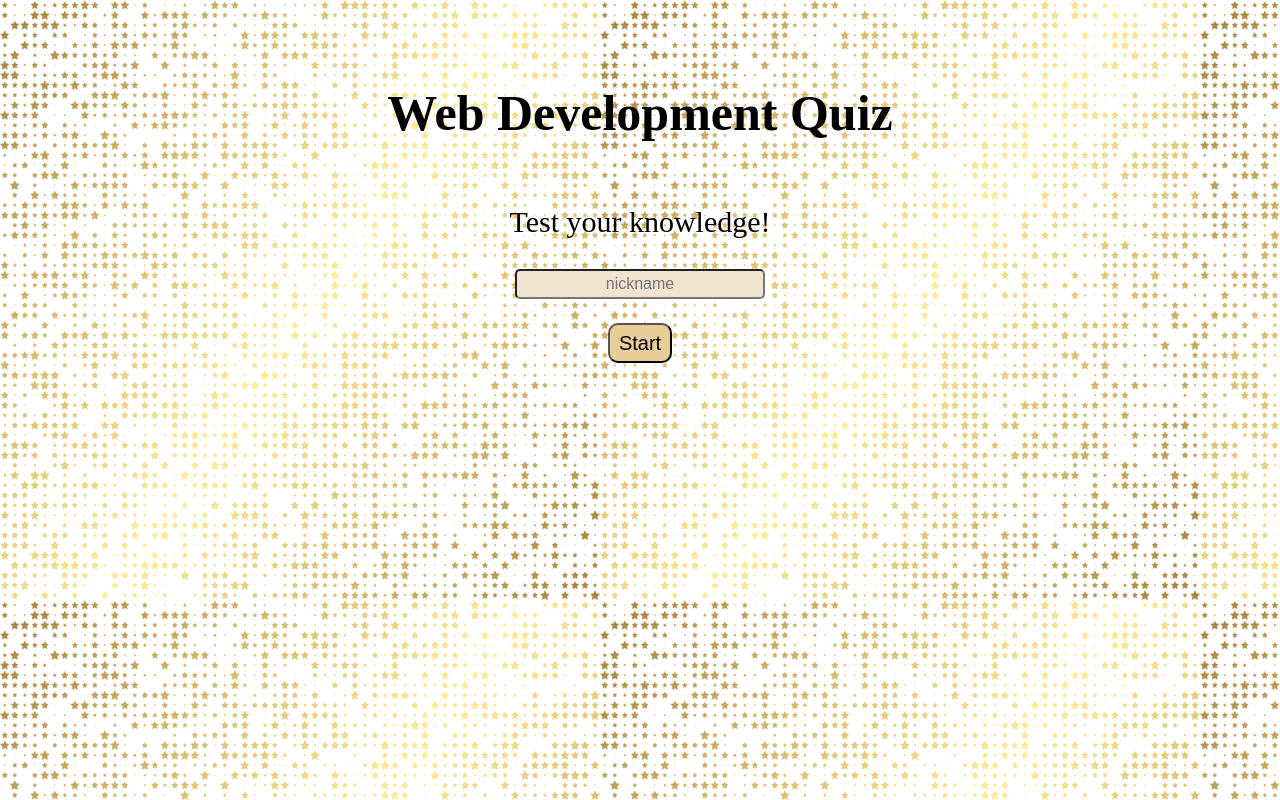
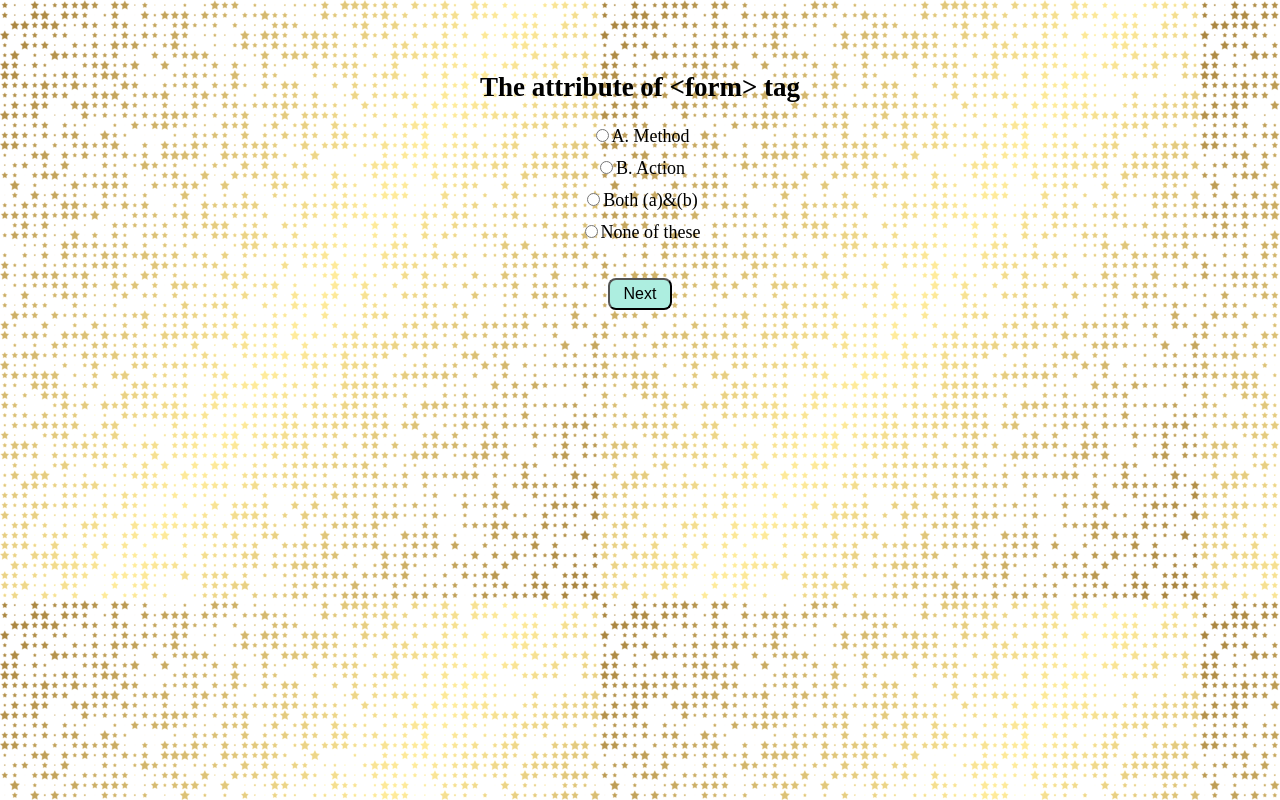
Before and after one commit to soyyogi/WebDev-QuizGame, a plain HTML site: page index.html in a window 1280 px wide. Both pictures are taken after a click on the button "Start". Drawn offline with Linux system fonts and the light colour scheme.

Commit message:
Add event listener to start button and game layout

```diff
--- a/index.html
+++ b/index.html
@@ -14,7 +14,14 @@
         <button class="start-button">Start</button>
     </div>
 
+    <div class="game">
+        <div class="progress-container">
+            <span class="progress-bar"></span>
+        </div>
+    </div>
+    <div class="score-board"></div>
 
 
+    <script src="./script.js"></script>
 </body>
 </html>
--- a/script.js
+++ b/script.js
@@ -1,3 +1,5 @@
+// questions list
+
 const questions = [
     {
         title: 'The attribute of <form> tag',
@@ -100,3 +102,52 @@ const questions = [
         answer: 'C. clearInterval()'
     },
 ]
+
+let score = []
+
+
+// name and start buttons selectors
+const name = document.querySelector('.nickname')
+const startButton = document.querySelector('.start-button')
+
+
+// div selectors
+const startPage = document.querySelector('.start-page')
+const game = document.querySelector('.game')
+const scoreBoard = document.querySelector('.score-board')
+
+
+// progress bar
+const progressBar = document.querySelector('.progress-bar')
+
+
+
+// event listeners
+
+startButton.addEventListener('click', () => {
+    startPage.style.display = 'none'
+    score.push({
+        name: name.value,
+        score: 0
+    })
+
+    const q = document.createElement('h2')
+    q.textContent = questions[0].title
+    game.appendChild(q)
+
+    questions[0].options.forEach(option => {
+        const input = document.createElement('input')
+        const label = document.createElement('label')
+        input.setAttribute('type', 'radio')
+        input.setAttribute('name', 'answer')
+        input.value = option
+        label.appendChild(input)
+        label.innerHTML += option
+        game.appendChild(label)
+    });
+
+    const nextButton = document.createElement('button')
+    nextButton.classList.add('next-button')
+    nextButton.textContent = 'Next'
+    game.appendChild(nextButton)
+})
--- a/style.css
+++ b/style.css
@@ -40,15 +40,42 @@ body {
 
 .start-button {
     width: 64px;
-    height: 40px;
-    font-size: 20px;
-    border-radius: 10px;
+    height: 32px;
+    font-size: 16px;
+    border-radius: 8px;
     outline: none;
     cursor: pointer;
-
     background: rgb(233, 205, 153);
 }
 
 .start-button:active{
     transform: scale(0.95);
 }
+
+.game {
+    margin-top: 50px;
+    display: flex;
+    justify-content: center;
+    flex-direction: column;
+    align-items: center;
+    font-size: 18px;
+}
+
+input {
+    margin-bottom: 16px;
+}
+
+.next-button {
+    margin-top: 24px;
+    width: 64px;
+    height: 32px;
+    font-size: 16px;
+    border-radius: 8px;
+    outline: none;
+    cursor: pointer;
+    background: rgb(173, 238, 224);
+}
+
+.next-button:active{
+    transform: scale(0.95);
+}
```
